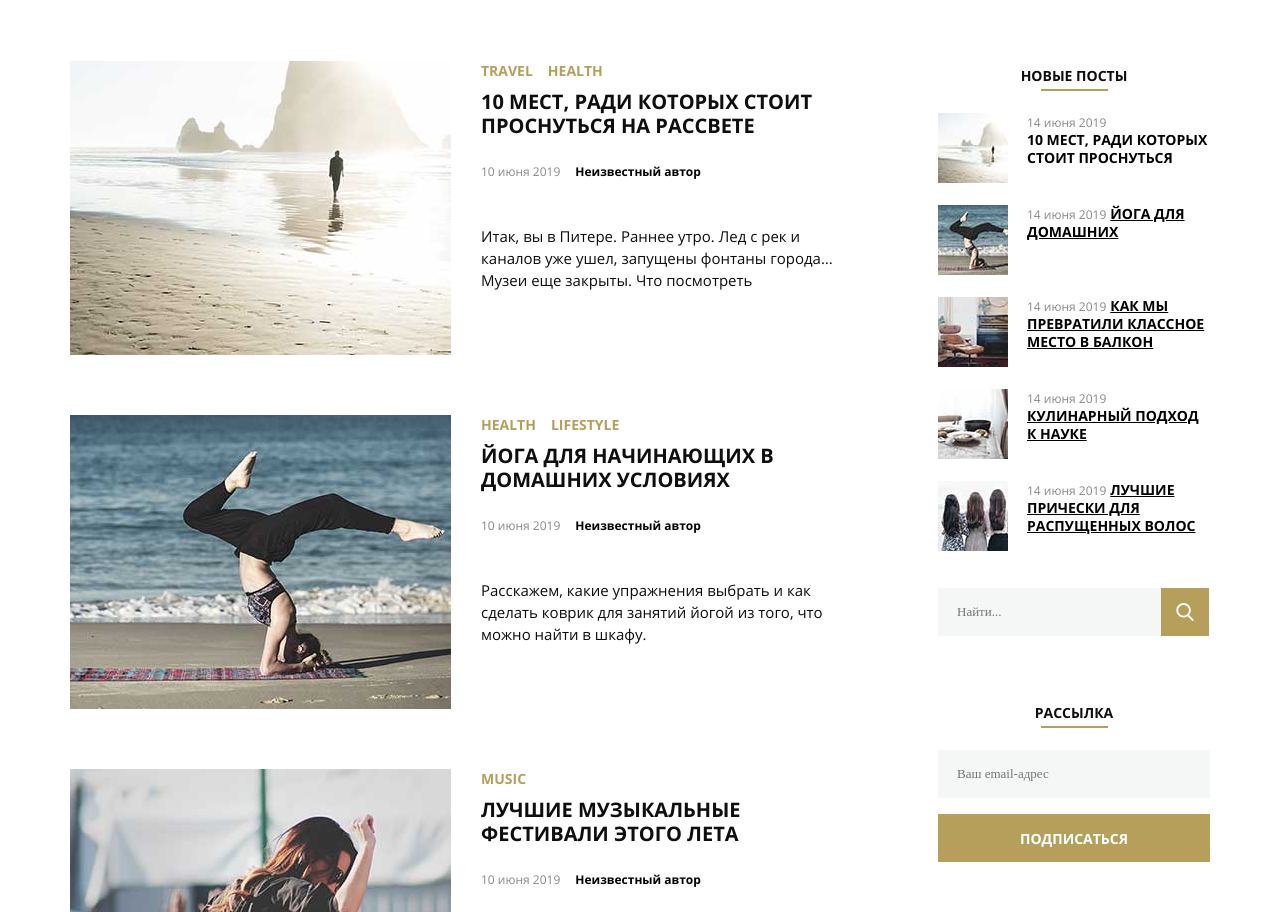
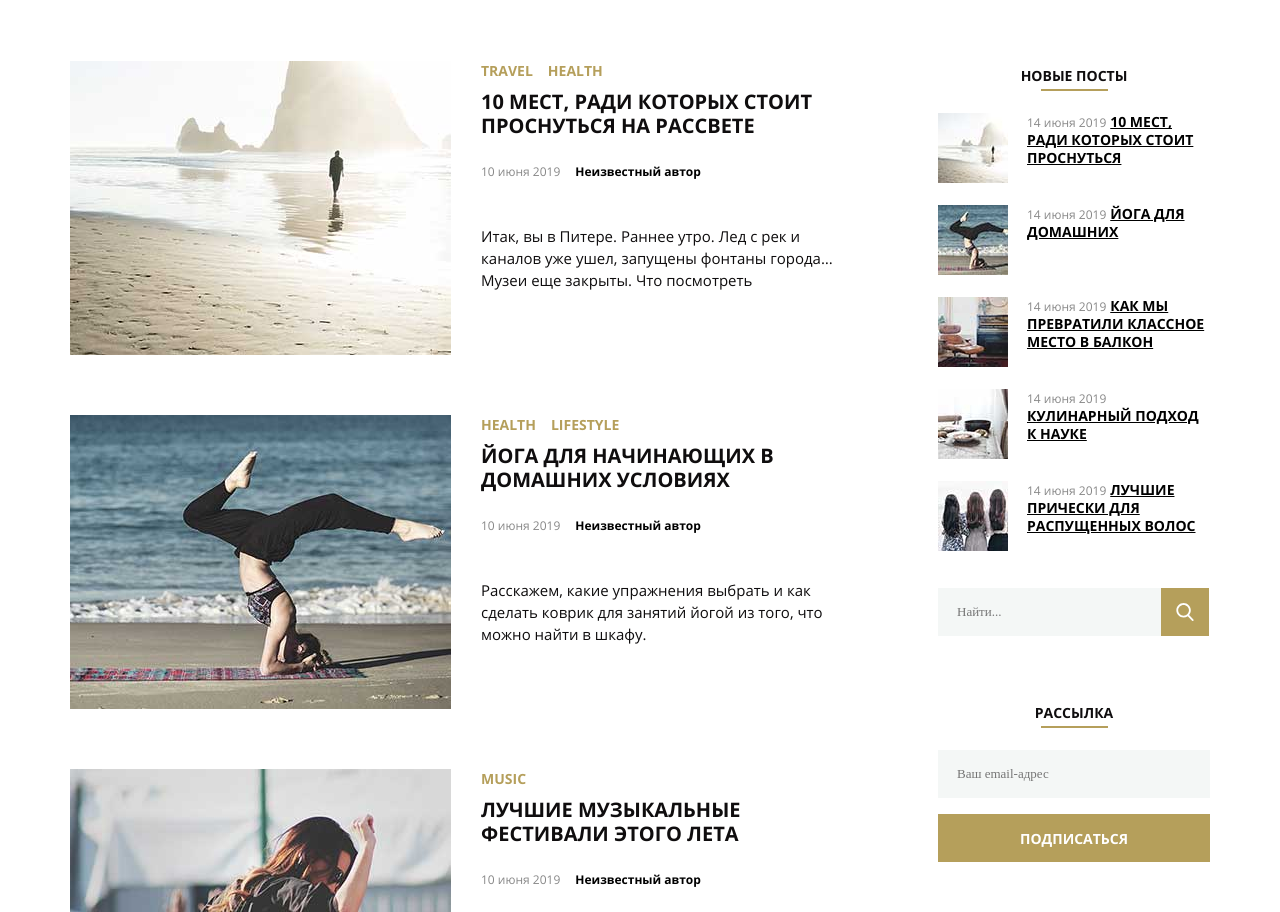
Before and after one commit to Jumanji1112/diplom-azukova, a plain HTML site: page index.html in a window 1280 px wide. Shown: the part 855-1767 px from the top of the page. Drawn offline with Linux system fonts and the light colour scheme; files whose address does not match are found by name.

Commit message:
Доработка диплома

```diff
--- a/index.html
+++ b/index.html
@@ -264,7 +264,7 @@
           <img class="img-post-side" src="img/2.jpg" alt="Гуляющий на берегу">
           <div class="text-side">
             <time class="post-date-side" datetime="2019-06-14">14 июня 2019</time>
-            <p class="post-titl-side">10 мест, ради которых стоит проснуться</p>
+            <a href="#0" class="post-titl-side">10 мест, ради которых стоит проснуться</a>
           </div>
         </article>
         <article class="post-side">
```
